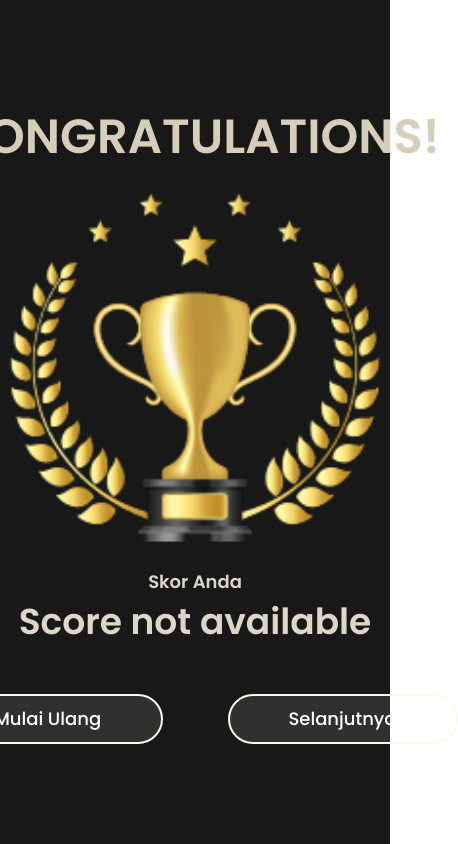
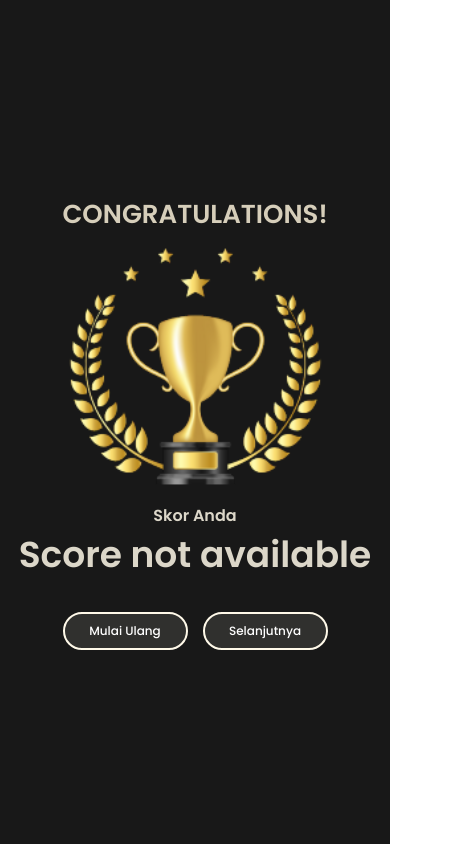
Before and after one commit to Fawwazalf/nusaculture, a Next.js app: page /quiz/results in a window 390 px wide. Shown: the whole page, 458 px wide, since content can reach past the window. Built offline with nearby package versions, Linux system fonts and the light colour scheme.

Commit message:
responsive result

```diff
--- a/src/app/quiz/results/page.jsx
+++ b/src/app/quiz/results/page.jsx
@@ -9,15 +9,26 @@ const page = () => {
 
   return (
     <div className="bg-[#181818] w-full h-screen flex flex-col justify-center items-center">
-      <p className="text-[48px] font-semibold text-[#D6CEBA]">
+      <p className="text-[26px] md:text-[38px] lg:text-[48px] font-semibold text-[#D6CEBA]">
         CONGRATULATIONS!
       </p>
-      <Image src="/champ.svg" width={396} height={396} alt="" />
-      <p className="text-[#DCD7C9] text-[18px] font-semibold mt-[5px]">
+      <div className=" w-[265px] h-[265px] md:w-[350px] md:h-[350px] lg:w-[396px] lg:h-[396px]">
+        <Image
+          src="/champ.svg"
+          width={396}
+          height={396}
+          alt=""
+          style={{
+            height: "100%",
+            width: "100%"
+          }}
+        />
+      </div>
+      <p className="text-[#DCD7C9] text-[16px] md:text-[18px] font-semibold mt-[5px]">
         Skor Anda
       </p>
       {userScore !== null ? (
-        <p className="text-[36px] font-semibold text-[#DCD7C9]">
+        <p className=" text-[32px] md:text-[36px] font-semibold text-[#DCD7C9]">
           <span className="text-[#9B6D48]">{userScore}</span> / 100
         </p>
       ) : (
@@ -25,14 +36,14 @@ const page = () => {
           Score not available
         </p>
       )}
-      <div className="w-[525px] flex justify-between mt-[45px]">
+      <div className="w-[265px] md:w-[490px] lg:w-[525px] flex justify-between mt-[30px] md:mt-[45px]">
         <Link href="/quiz">
-          <button className="bg-[#FFF9E9]/10 border-2 border-[#FFF9E9] text-white text-[18px] font-medium w-[230px] h-[50px] rounded-[100px] hover:border-[#725035]">
+          <button className="bg-[#FFF9E9]/10 border-2 border-[#FFF9E9] text-white text-[12px] md:text-[16px] lg:text-[18px] font-medium w-[125px] md:w-[230px] h-[38px] md:h-[55px] rounded-[100px] hover:border-[#725035]">
             Mulai Ulang
           </button>
         </Link>
         <Link href="/quiz">
-          <button className="bg-[#FFF9E9]/10 border-2 border-[#FFF9E9] text-white text-[18px] font-medium w-[230px] h-[50px] rounded-[100px] hover:border-[#725035]">
+          <button className="bg-[#FFF9E9]/10 border-2 border-[#FFF9E9] text-white text-[12px] md:text-[16px] lg:text-[18px] font-medium w-[125px] md:w-[230px] h-[38px] md:h-[55px] rounded-[100px] hover:border-[#725035]">
             Selanjutnya
           </button>
         </Link>
--- a/src/components/CardCulture.jsx
+++ b/src/components/CardCulture.jsx
@@ -63,7 +63,6 @@ const CardCulture = ({ id, img, title, prov, desc }) => {
               objectFit: "cover",
               height: "100%"
             }}
-
           />
         </div>
         <div className="h-[220px] px-5 py-5 flex flex-col justify-between">
```
